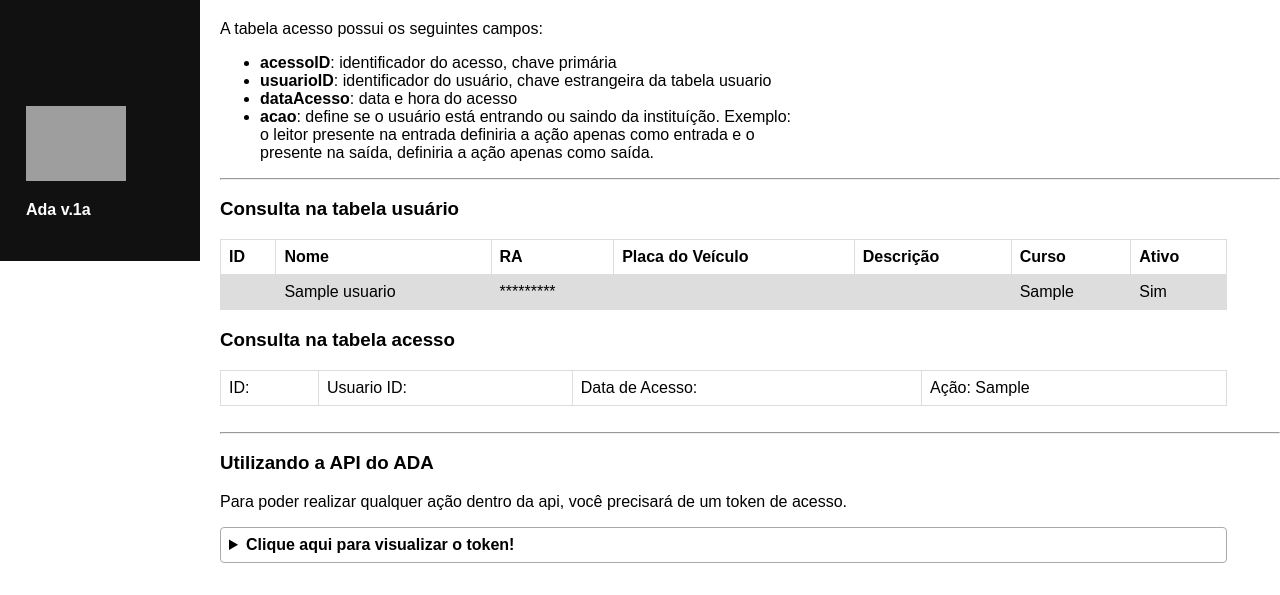
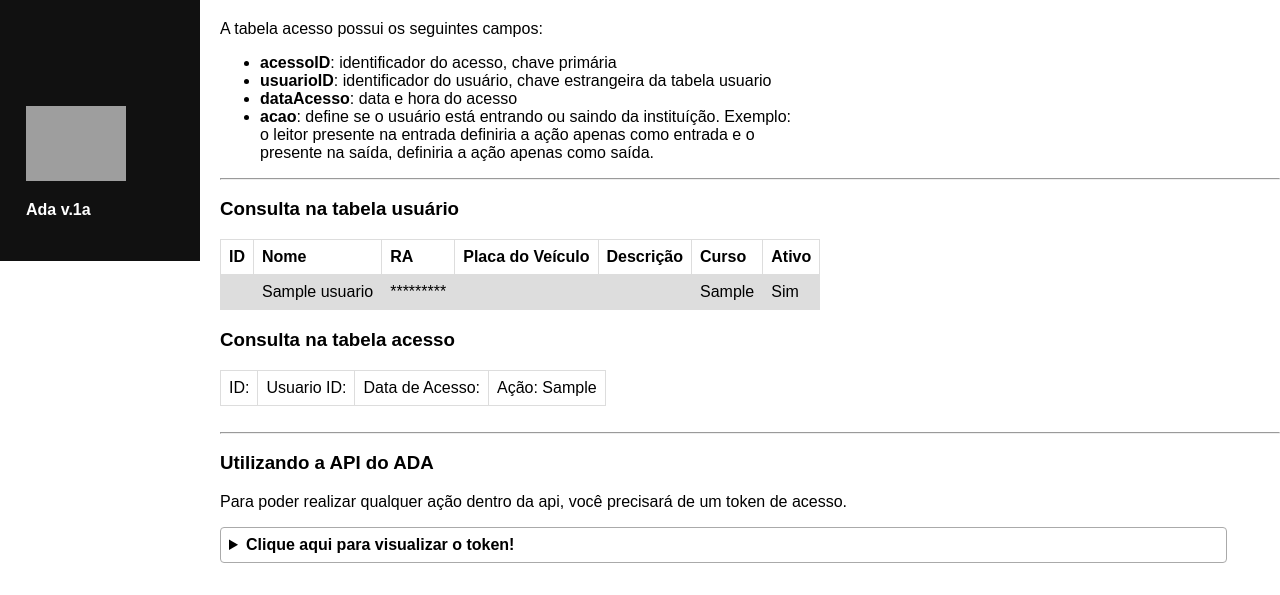
Before and after one commit to gushpat/controle-de-acesso-modulo-ada, a PHP site: page / in a window 1280 px wide. Shown: the part 539-1134 px from the top of the page. Run offline with PHP 8.4, Linux system fonts and the light colour scheme; tables that the repository leaves empty or names only in its code hold one stand-in row (values such as "Sample post"); data that the repository does not hold is empty; grey boxes are pictures that could not be loaded.

Commit message:
Update styles.css

```diff
--- a/assets/css/styles.css
+++ b/assets/css/styles.css
@@ -68,7 +68,7 @@
   table {
     font-family: arial, sans-serif;
     border-collapse: collapse;
-    width: 95%;
+
   }
 
   td, th {
```
